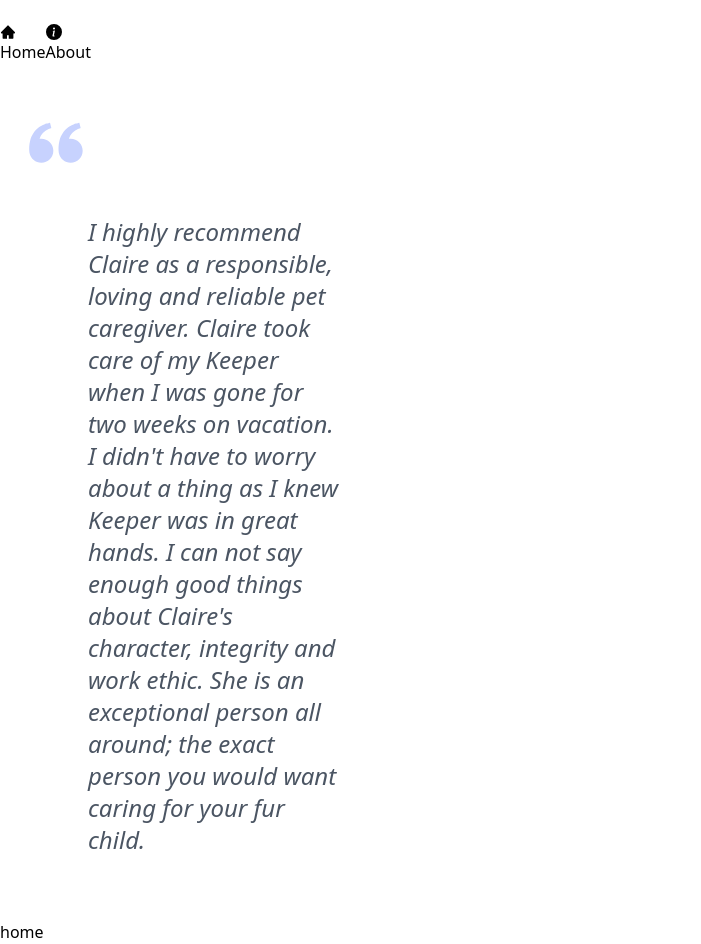
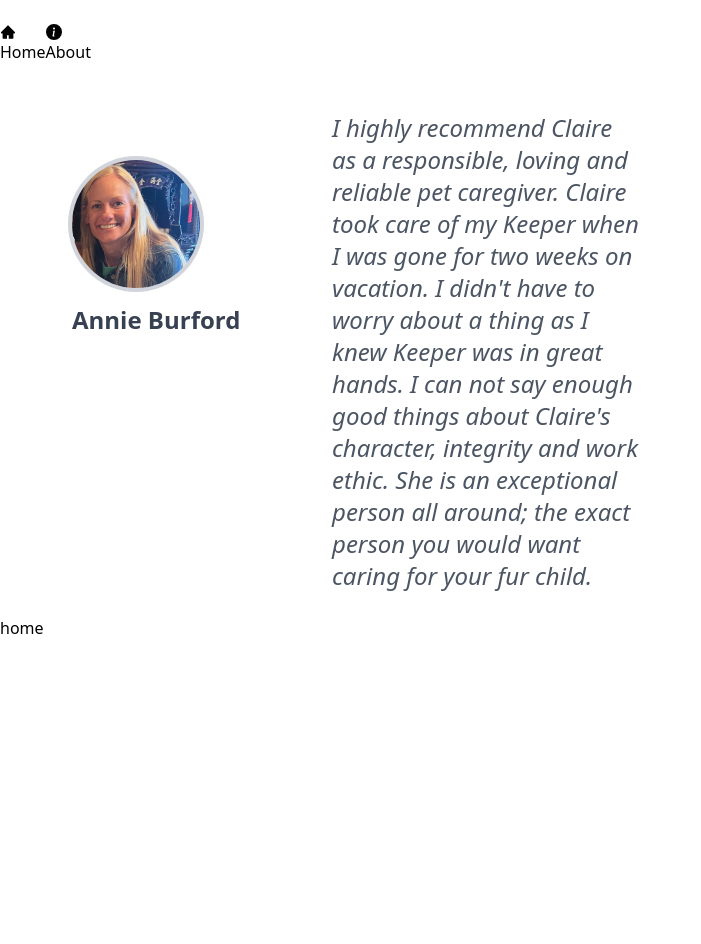
Before and after one commit to ritaqyang/nextjs-app-01, a Next.js app: page / in a window 1280 px wide. Shown: the whole page, without its empty margins (0-701 px from the left). After the commit the page ends 800 px from the top, so only its background shows below. Built offline with nearby package versions, Linux system fonts and the light colour scheme.

Commit message:
fixed some css

```diff
--- a/src/components/CustomerInfoCard.jsx
+++ b/src/components/CustomerInfoCard.jsx
@@ -1,8 +1,9 @@
-import React from 'react'
+import Image from 'next/image';
+import React from 'react';
 
-export default function CustomerInfoCard({name,home,phone,email,pets}) {
+export default function CustomerInfoCard({name,home,phone,email,pets,img}) {
   return (
-      <div>
+    <div class="flex flex-col p-3">
 
       <img
         src={img}
@@ -14,5 +15,5 @@ export default function CustomerInfoCard({name,home,phone,email,pets}) {
       </h5>
 
     </div>
-  )
-}
+  );
+};
--- a/src/components/QuoteCard.jsx
+++ b/src/components/QuoteCard.jsx
@@ -2,19 +2,19 @@ import React from 'react';
 
 export default function QuoteCard({quote}) {
     return (
-        <div>
-            <div class="">
+        <div class="flex">
+            {/* <div class="flex">
                 <svg
                     xmlns="http://www.w3.org/2000/svg"
                     class="text-indigo-200 fill-current w-12 h-12 md:w-16 md:h-16"
-                    viewBox="0 0 24 24"
+                    // viewBox="0 0 24 24"
                 >
                     <path d="M6.5 10c-.223 0-.437.034-.65.065.069-.232.14-.468.254-.68.114-.308.292-.575.469-.844.148-.291.409-.488.601-.737.201-.242.475-.403.692-.604.213-.21.492-.315.714-.463.232-.133.434-.28.65-.35.208-.086.39-.16.539-.222.302-.125.474-.197.474-.197L9.758 4.03c0 0-.218.052-.597.144C8.97 4.222 8.737 4.278 8.472 4.345c-.271.05-.56.187-.882.312C7.272 4.799 6.904 4.895 6.562 5.123c-.344.218-.741.4-1.091.692C5.132 6.116 4.723 6.377 4.421 6.76c-.33.358-.656.734-.909 1.162C3.219 8.33 3.02 8.778 2.81 9.221c-.19.443-.343.896-.468 1.336-.237.882-.343 1.72-.384 2.437-.034.718-.014 1.315.028 1.747.015.204.043.402.063.539.017.109.025.168.025.168l.026-.006C2.535 17.474 4.338 19 6.5 19c2.485 0 4.5-2.015 4.5-4.5S8.985 10 6.5 10zM17.5 10c-.223 0-.437.034-.65.065.069-.232.14-.468.254-.68.114-.308.292-.575.469-.844.148-.291.409-.488.601-.737.201-.242.475-.403.692-.604.213-.21.492-.315.714-.463.232-.133.434-.28.65-.35.208-.086.39-.16.539-.222.302-.125.474-.197.474-.197L20.758 4.03c0 0-.218.052-.597.144-.191.048-.424.104-.689.171-.271.05-.56.187-.882.312-.317.143-.686.238-1.028.467-.344.218-.741.4-1.091.692-.339.301-.748.562-1.05.944-.33.358-.656.734-.909 1.162C14.219 8.33 14.02 8.778 13.81 9.221c-.19.443-.343.896-.468 1.336-.237.882-.343 1.72-.384 2.437-.034.718-.014 1.315.028 1.747.015.204.043.402.063.539.017.109.025.168.025.168l.026-.006C13.535 17.474 15.338 19 17.5 19c2.485 0 4.5-2.015 4.5-4.5S19.985 10 17.5 10z" />
                 </svg>
+            </div> */}
+            <div class="text-gray-600 serif font-normal italic text-xl md:text-2xl">
+                {quote}
             </div>
-            <p class="text-gray-600 serif font-normal italic px-6 py-6 md:px-16 md:py-10 text-xl md:text-2xl">
-                {quote}
-            </p>
         </div>
     );
 };
--- a/src/components/Testimonial.jsx
+++ b/src/components/Testimonial.jsx
@@ -1,5 +1,6 @@
 import React from "react";
 import QuoteCard from "./QuoteCard";
+import CustomerInfoCard from './CustomerInfoCard';
 export default function Testimonial({
   name,
   quote,
@@ -10,14 +11,27 @@ export default function Testimonial({
   email,
 }) {
   return (
-    <div>
-      <div class="flex flex-col items-center p-6 space-y-6 rounded-lg bg-veryLightGray md:w-1/3">
 
+      <div className="grid grid-cols-2">
 
-        <QuoteCard quote={quote} />
+        <div className="p-12">
 
+          <img
+            src={img}
+            alt=""
+            className="h-32 w-32 rounded-full object-cover ring-4 ring-gray-300"
+          />
+          <h5 className="mt-4 text-2xl font-semibold capitalize text-gray-700 group-hover:text-white dark:text-white">
+            {name}
+          </h5>
+
+        </div>
+
+        <div className="flex border-pink-400 text-gray-600 serif italic text-xl md:text-2xl">
+          <p>{quote}</p>
+        </div>
 
       </div>
-    </div>
+
   );
 };
--- a/src/components/Testimonials.jsx
+++ b/src/components/Testimonials.jsx
@@ -16,7 +16,7 @@ export default function Testimonials() {
   ];
 
   return (
-    <div>
+    <div className="sm:grid lg:grid-cols-2 mx-auto p-6">
       {testimonials.map((person) => (
         <div>
 
```
Lines whose indentation alone changed are shown as unchanged.
